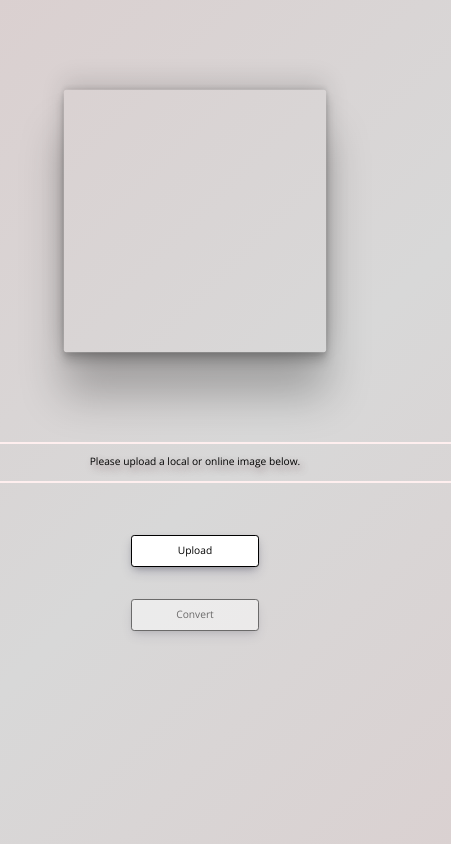
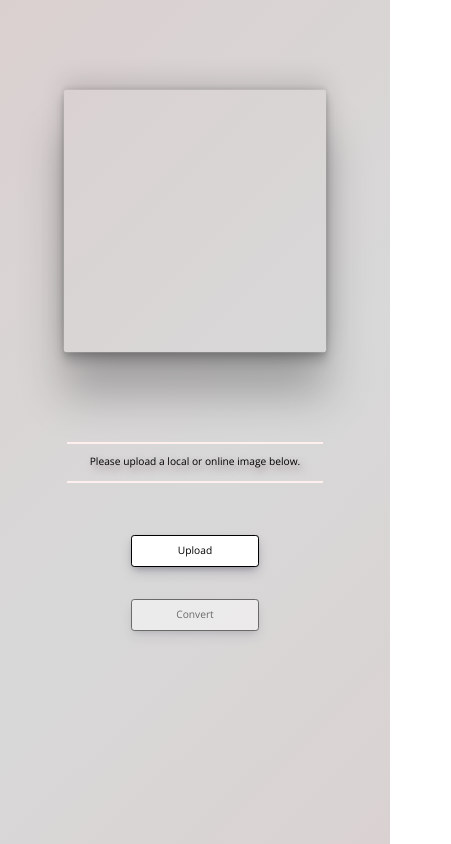
Before and after one commit to Godnoken/avatar-upload, a website with bundled scripts: page index.html in a window 390 px wide. Shown: the whole page, 451 px wide, since content can reach past the window. Built offline with nearby package versions, Linux system fonts and the light colour scheme.

Commit message:
Fix mobile text overflowing

```diff
--- a/src/css/style.css
+++ b/src/css/style.css
@@ -38,6 +38,7 @@ main {
   display: grid;
   grid-template-rows: 70% 15% 15%;
   justify-content: center;
+  overflow: hidden;
 }
 
 .canvas-container {
@@ -167,6 +168,10 @@ main {
     transform: scale(0.8);
   }
 
+  .status-container {
+    width: 40rem;
+  }
+
   .avatar-buttons-container {
     flex-direction: column;
   }
```
